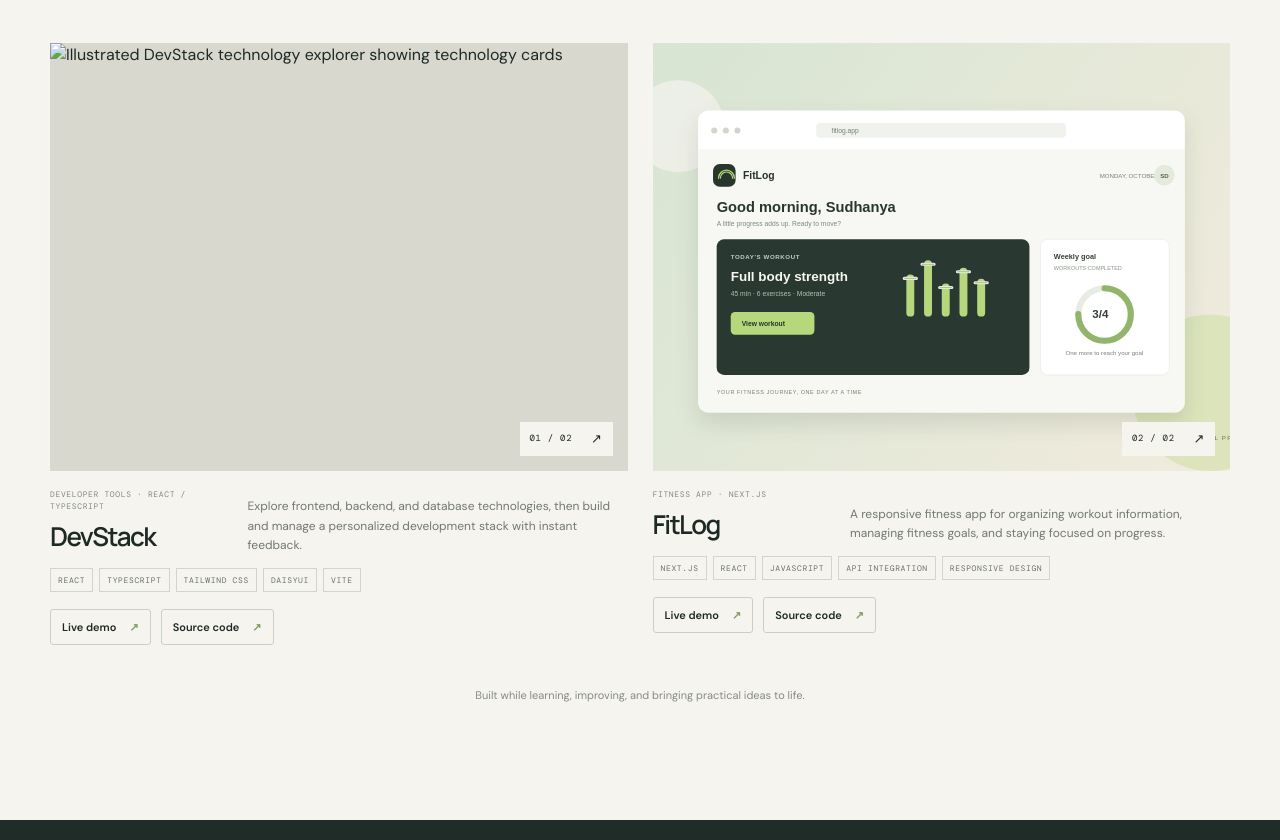
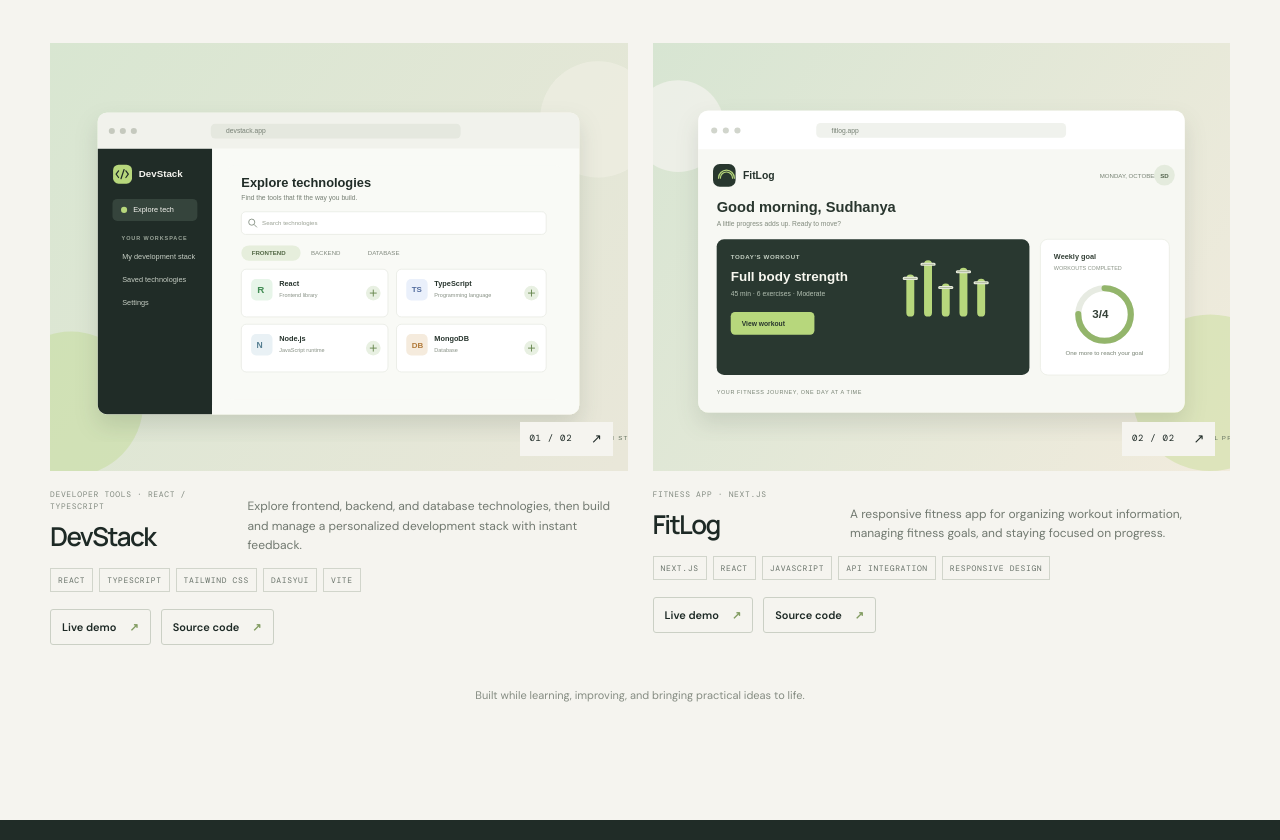
Before and after one commit to Sudhanya13/My-portfolio, a website: page index.html in a window 1280 px wide. Shown: the part 2968-3808 px from the top of the page. Drawn offline with nearby package versions, Linux system fonts and the light colour scheme.

Commit message:
message added

```diff
--- a/index.html
+++ b/index.html
@@ -263,7 +263,7 @@
               aria-label="Open the DevStack live demo"
             >
               <img
-                src="/public/"
+                src="/public/devstack-preview.svg"
                 alt="Illustrated DevStack technology explorer showing technology cards"
                 loading="lazy"
               />
```
